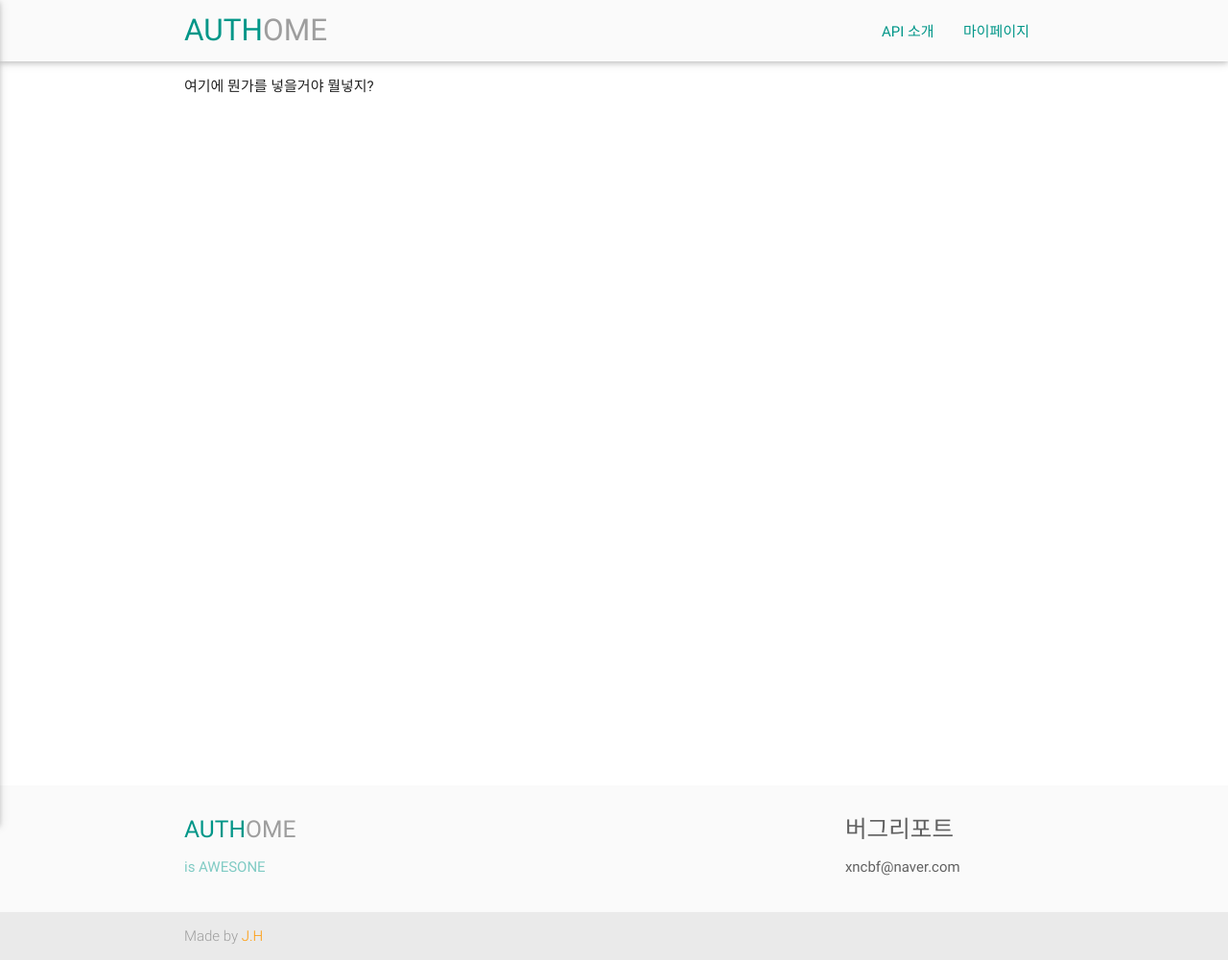
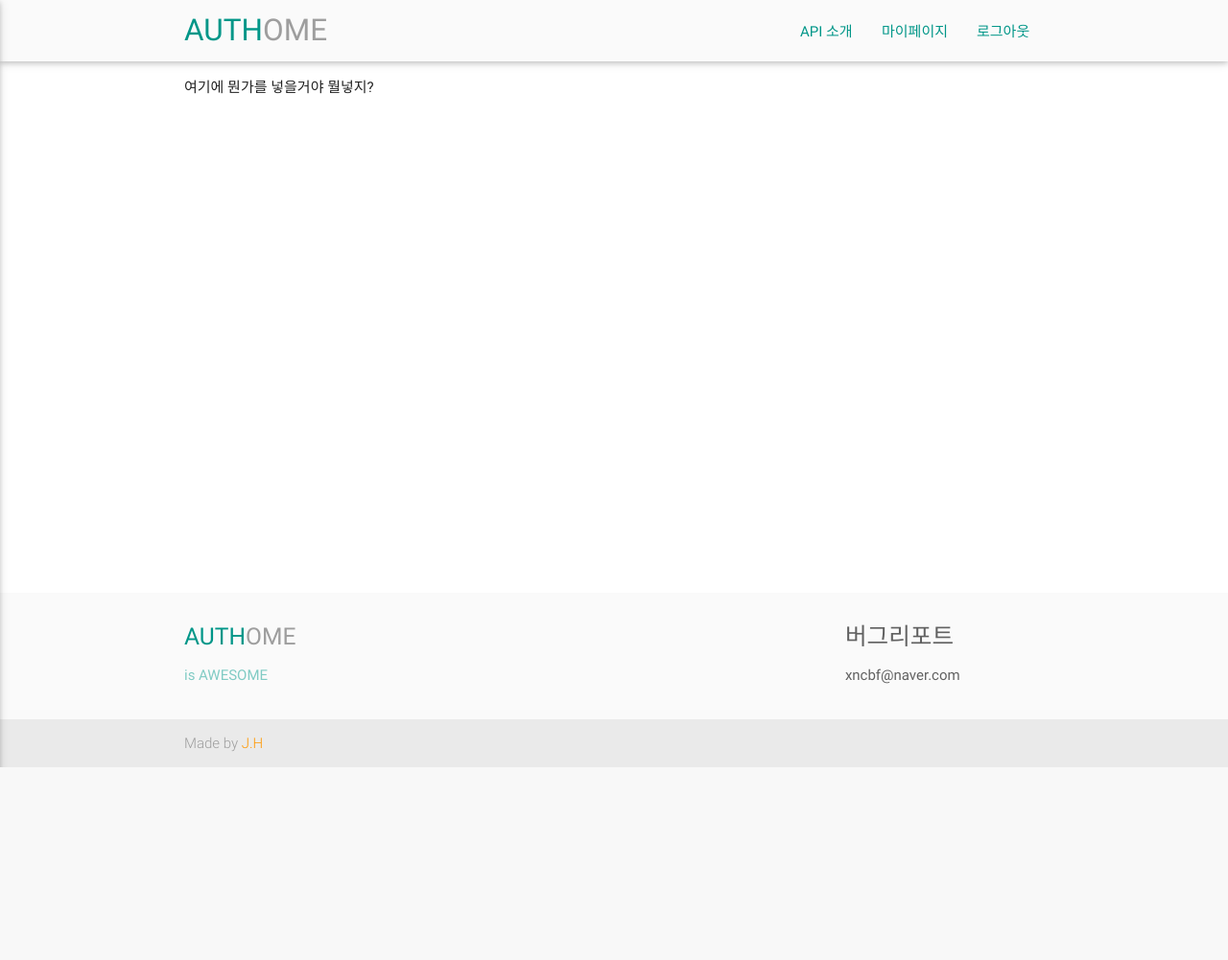
Before and after one commit to xncbf/authome, a Django app: page / in a window 1280 px wide. Shown: the whole page at 96% size. After the commit the page ends 800 px from the top, so only its background shows below. Run offline with Django 3.2, Linux system fonts and the light colour scheme; the visitor is signed in with stand-in values (Sample User, id 1); some libraries are stand-ins or nearby versions.

Commit message:
리펙토링, 사이드 네비수정

```diff
--- a/dev/static/css/style.css
+++ b/dev/static/css/style.css
@@ -30,3 +30,17 @@
     /*background: url('/images/test.jpg') center center;*/
     opacity: .4;
 }
+
+#nav-mobile > li > a > i{
+    height: 45px;
+}
+
+body {
+    display: flex;
+    min-height: 100vh;
+    flex-direction: column;
+}
+
+main {
+    flex: 1 0 auto;
+}
--- a/dev/templates/authome/index.html
+++ b/dev/templates/authome/index.html
@@ -1,10 +1,10 @@
 {% extends 'layout.html' %}
 {% block content %}
 
-  <div class="section no-pad-bot" id="index-banner">
-    <div class="container">
-        여기에 뭔가를 넣을거야 뭘넣지?
-        <br><br><br><br><br><br><br><br><br><br><br><br><br><br><br><br><br><br><br><br><br><br><br><br><br><br><br><br><br><br><br><br>
+    <div class="section no-pad-bot" id="index-banner">
+        <div class="container">
+            여기에 뭔가를 넣을거야 뭘넣지?
+
+        </div>
     </div>
-  </div>
 {% endblock %}
--- a/dev/templates/dev/index.html
+++ b/dev/templates/dev/index.html
@@ -23,7 +23,8 @@
                     <div class="icon-block">
                         <h2 class="center light-blue-text"><i class="material-icons">flash_on</i></h2>
                         <h5 class="center">쉽고 빠른 도입</h5>
-            <p class="light">인증시스템을 만드는데 시간을 낭비하지 마세요. 유료로 판매하고 싶은 오토핫키같은 매크로나 잘 만들어진 프로그램에 쉽고 빠르게 인증시스템을 도입할 수 있습니다.</p>
+                        <p class="light">인증시스템을 만드는데 시간을 낭비하지 마세요. 유료로 판매하고 싶은 오토핫키같은 매크로나 잘 만들어진 프로그램에 쉽고 빠르게 인증시스템을
+                            도입할 수 있습니다.</p>
                     </div>
                 </div>
                 <div class="col s12 m4">
@@ -37,7 +38,8 @@
                     <div class="icon-block">
                         <h2 class="center light-blue-text"><i class="material-icons">settings</i></h2>
                         <h5 class="center">자동 판매</h5>
-            <p class="light">무통장입금으로 결제를 받던 개인 판매자들은 이제 상품을 올려놓고 판매할 수 있습니다. 사용자가 구매시 설정된 날짜만큼 자동으로 연장됩니다.</p>
+                        <p class="light">무통장입금으로 결제를 받던 개인 판매자들은 이제 상품을 올려놓고 판매할 수 있습니다. 사용자가 구매시 설정된 날짜만큼 자동으로
+                            연장됩니다.</p>
                     </div>
                 </div>
             </div>
--- a/templates/layout.html
+++ b/templates/layout.html
@@ -15,34 +15,64 @@
     <script src="{% static 'js/materialize.js' %}"></script>
     <script src="{% static 'js/init.js' %}"></script>
 
-  <script>
-      Materialize.fadeInImage($());
-  </script>
-
 </head>
 <body class="opacity-background">
+<header>
     <nav class="grey lighten-5" role="navigation">
-    <div class="nav-wrapper container"><a id="logo-container" href="/" class="brand-logo"><span class="teal-text">AUTH</span><span class="grey-text">OME</span></a>
+        <div class="nav-wrapper container"><a id="logo-container" href="/" class="brand-logo"><span class="teal-text">AUTH</span><span
+                class="grey-text">OME</span></a>
             <ul class="right hide-on-med-and-down">
                 <li><a href="/dev/" class="waves-effect waves-teal teal-text">API 소개</a></li>
                 <li><a href="#" class="waves-effect waves-teal teal-text">마이페이지</a></li>
+                {% if user.is_authenticated %}
+                    <li><a href="/accounts/logout" class="waves-effect waves-teal teal-text">로그아웃</a></li>
+                {% else %}
+                    <li><a href="/accounts/login" class="waves-effect waves-teal teal-text">로그인</a></li>
+                {% endif %}
             </ul>
             <ul id="nav-mobile" class="side-nav">
-        <li><a href="/dev/" class="teal-text">API 소개</a></li>
-        <li><a href="#" class="teal-text">마이페이지</a></li>
+                <li>
+                    <div class="userView">
+                        <img class="background" src="/images/test.jpg">
+                        {% if user.is_authenticated %}
+                            <a href="!user"><img class="circle" src="/images/test.jpg"></a>
+                        {% else %}
+                            <a href="/accounts/login"><img class="circle" src="/images/test.jpg"></a>
+                        {% endif %}
+                        {% if user.is_authenticated %}
+                            <a href="#!name"><span class="white-text name">{{ user.get_username }}</span></a>
+                            <a href="#!email"><span class="white-text email">xncbf@gmail.com</span></a>
+                        {% else %}
+                            <p><a href="/accounts/login" class="white-text">로그인해주세요</a></p>
+                        {% endif %}
+                    </div>
+                </li>
+                <li><a href="/dev/"><i class="material-icons">vpn_key</i>API 소개</a></li>
+                <li><a href="#!"><i class="material-icons">perm_identity</i>마이페이지</a></li>
+                <li>
+                    <div class="divider"></div>
+                </li>
+                {% if user.is_authenticated %}
+                    <li><a href="/accounts/logout" class="waves-effect">로그아웃</a></li>
+                {% endif %}
+                <li><a class="subheader">Subheader</a></li>
+                <li><a class="waves-effect" href="#!">Third Link With Waves</a></li>
             </ul>
             <a href="#" data-activates="nav-mobile" class="button-collapse"><i class="material-icons teal-text">menu</i></a>
         </div>
     </nav>
+</header>
+<main>
     {% block content %}
     {% endblock %}
+</main>
 {% block footer %}
     <footer class="page-footer grey lighten-5">
         <div class="container">
             <div class="row">
                 <div class="col l9 s12">
                     <h5 class="teal-text">AUTH<span class="grey-text">OME</span></h5>
-          <p class="teal-text text-lighten-3">is AWESONE</p>
+                    <p class="teal-text text-lighten-3">is AWESOME</p>
                 </div>
                 <div class="col l3 s12">
                     <h5 class="grey-text text-darken-2">버그리포트</h5>
```
Also changed, not shown: dev/templates/login.html (+2 -7 lines). Lines whose indentation alone changed are shown as unchanged.
